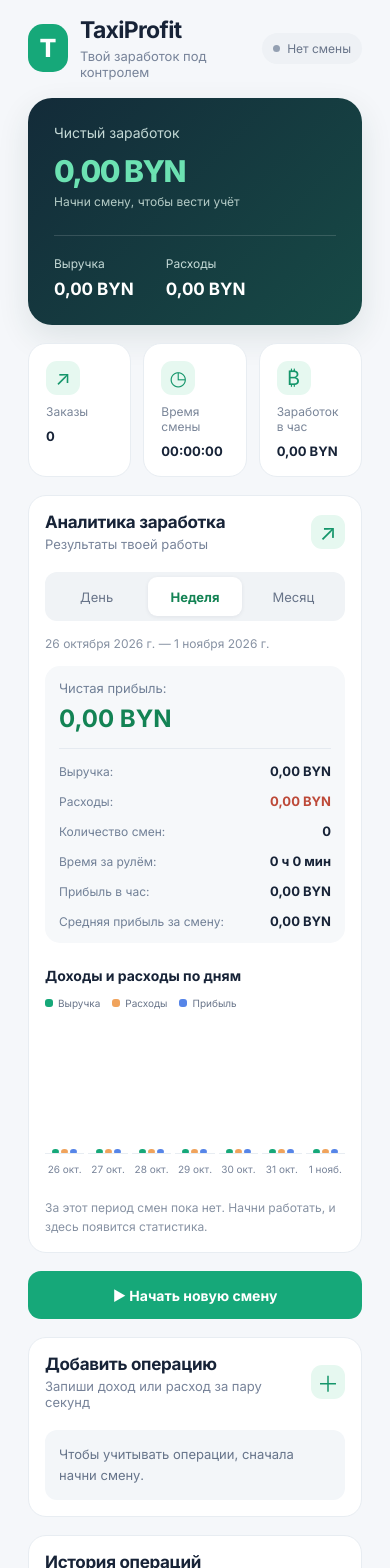
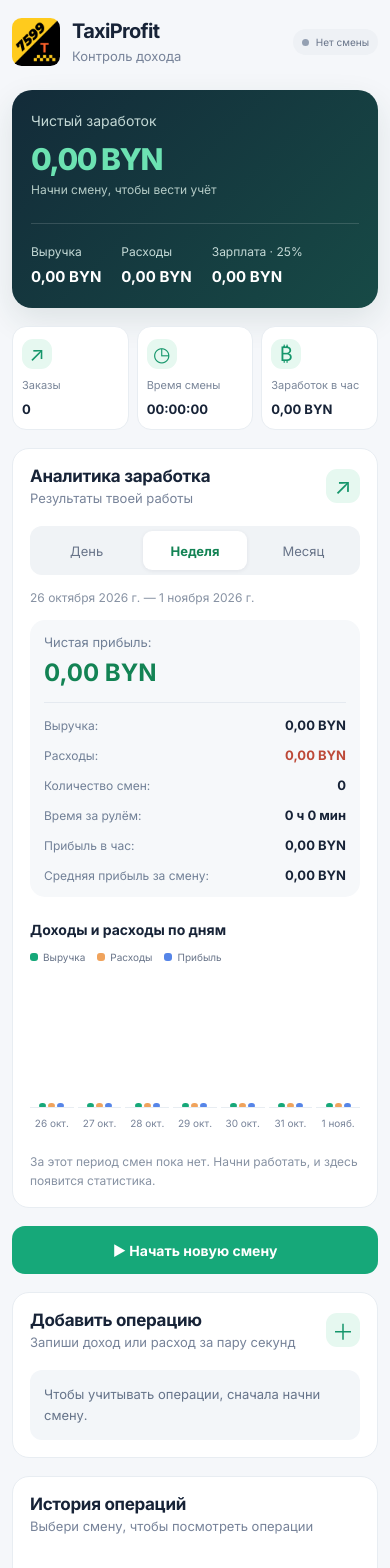
Before and after one commit to VictorKachin/taxi-profit, a React (Vite) app: page / in a window 390 px wide. Shown: the top 1568 px of the page. Built offline with nearby package versions, Linux system fonts and the light colour scheme.

Commit message:
add upgrade styles

```diff
--- a/src/App.css
+++ b/src/App.css
@@ -1,3 +1,7 @@
+/* ========================================
+   Старый СТИЛЬ
+   ======================================== */
+
 #root {
   min-height: 100vh;
 }
@@ -38,10 +42,17 @@
   width: 48px;
   height: 48px;
   border-radius: 15px;
-  background: #16a879;
+  /*background: #16a879;*/
   color: white;
   font-size: 25px;
   font-weight: 800;
+}
+
+.brand-icon-img {
+    width: 100%;
+    height: 100%;
+    object-fit: cover;
+    border-radius: 20%;
 }
 
 .brand h1,
@@ -621,309 +632,159 @@ footer {
   line-height: 1.6;
 }
 
+@media (max-width: 480px) {
+
+  .app-shell {
+    width: calc(100% - 24px);
+    padding-top: 18px;
+  }
+
+  .brand h1 {
+    font-size: 20px;
+  }
+
+  .brand p {
+    max-width: 150px;
+    line-height: 1.4;
+  }
+
+  .status {
+    padding: 7px 9px;
+    font-size: 10px;
+  }
+
+  .hero-card {
+    padding: 22px 19px;
+    border-radius: 20px;
+  }
+
+  .hero-stats {
+    gap: 20px;
+  }
+
+  .hero-stats strong {
+    font-size: 15px;
+  }
+
+  .metrics {
+    gap: 8px;
+  }
+
+  .metric-card {
+    padding: 12px 9px;
+    border-radius: 14px;
+  }
+
+  .metric-icon {
+    width: 30px;
+    height: 30px;
+  }
+
+  .metric-label {
+    font-size: 11px;
+  }
+
+  .panel {
+    padding: 17px;
+    border-radius: 17px;
+  }
+
   .shift-history {
     display: grid;
     gap: 12px;
   }
 
   .shift-history-item {
-  padding: 15px;
-  border: 1px solid #edf0f4;
+    padding: 16px;
+    border: 1px solid #e8edf2;
     border-radius: 15px;
-  background: #ffffff;
+    background: #fbfcfd;
   }
 
   .shift-history-top {
     display: flex;
-  align-items: center;
     justify-content: space-between;
+    align-items: flex-start;
     gap: 10px;
-  margin-bottom: 12px;
+  }
+
+  .shift-history-top > div {
+    display: grid;
+    gap: 6px;
   }
 
   .shift-history-top strong {
-  font-size: 13px;
+    font-size: 14px;
+  }
+
+  .shift-history-top > div > span {
+    color: #7a8699;
+    font-size: 12px;
+    line-height: 1.5;
   }
 
   .shift-badge {
-  display: inline-block;
-  padding: 5px 9px;
-  border-radius: 8px;
-  background: #e9f8f0;
+    padding: 6px 9px;
+    border-radius: 20px;
+    background: #e9edf2;
+    color: #637086;
+    font-size: 11px;
+    white-space: nowrap;
+  }
+
+  .shift-badge.ongoing {
+    background: #e1f8ed;
     color: #138354;
-  font-size: 10px;
-  font-weight: 700;
   }
 
   .shift-history-stats {
     display: grid;
-  grid-template-columns: repeat(2, minmax(0, 1fr));
-  gap: 12px;
+    grid-template-columns: repeat(3, minmax(0, 1fr));
+    gap: 8px;
+    margin-top: 18px;
+  }
+
+  .shift-history-stats > div {
+    display: grid;
+    align-content: start;
+    gap: 7px;
+    min-width: 0;
   }
 
   .shift-history-stats span {
-  display: block;
-  color: #8792a3;
+    color: #7a8699;
     font-size: 11px;
   }
 
   .shift-history-stats strong {
-  display: block;
-  margin-top: 5px;
     font-size: 13px;
     overflow-wrap: anywhere;
   }
 
   .shift-duration {
-  margin-top: 12px;
-  color: #687489;
+    margin-top: 15px;
+    padding-top: 12px;
+    border-top: 1px solid #e8edf2;
+    color: #7a8699;
     font-size: 12px;
   }
-
-/* ========================================
-   Аналитика
-   ======================================== */
-
-.analytics-panel {
-  overflow: hidden;
 }
 
-.analytics-tabs {
-  display: grid;
-  grid-template-columns: repeat(3, minmax(0, 1fr));
-  gap: 5px;
-  padding: 5px;
-  border-radius: 12px;
-  background: #f0f3f6;
-}
-
-.analytics-tabs button {
-  min-height: 39px;
-  padding: 8px 5px;
-  border: 0;
-  border-radius: 9px;
-  background: transparent;
-  color: #687489;
-  font-size: 13px;
-  cursor: pointer;
-}
-
-.analytics-tabs button.selected {
-  background: #ffffff;
-  color: #138354;
-  font-weight: 700;
-  box-shadow: 0 1px 4px #17233712;
-}
-
-.analytics-date {
-  margin: 15px 0;
-  color: #8792a3;
-  font-size: 12px;
-}
-
-.analytics-summary {
-  padding: 17px;
-  border-radius: 15px;
-  background: #f6f8fa;
-}
-
-.analytics-main-stat {
-  display: grid;
-  gap: 8px;
-  padding-bottom: 15px;
-  border-bottom: 1px solid #e5eaf0;
-}
-
-.analytics-main-stat span {
-  color: #718097;
-  font-size: 13px;
-}
-
-.analytics-main-stat strong {
-  font-size: 27px;
-  overflow-wrap: anywhere;
-}
-
-.analytics-stat-row {
-  display: flex;
-  justify-content: space-between;
-  align-items: baseline;
-  gap: 12px;
-  padding-top: 14px;
-}
-
-.analytics-stat-row span {
-  color: #718097;
-  font-size: 12px;
-}
-
-.analytics-stat-row strong {
-  font-size: 13px;
-  text-align: right;
-  overflow-wrap: anywhere;
-}
-
-.analytics-empty {
-  margin: 15px 0 0;
-  color: #8792a3;
-  font-size: 12px;
-  line-height: 1.6;
-}
-
-/* ========================================
-   График доходов, расходов и прибыли
-   Эти стили работают на всех экранах
-   ======================================== */
-
-.chart-title {
-  margin: 24px 0 13px;
-  font-size: 14px;
-}
-
-.chart-legend {
-  display: flex;
-  flex-wrap: wrap;
-  gap: 12px;
-  margin-bottom: 15px;
-}
-
-.chart-legend span {
-  display: inline-flex;
-  align-items: center;
-  gap: 5px;
-  color: #687489;
-  font-size: 10px;
-}
-
-.chart-legend i {
-  display: inline-block;
-  width: 8px;
-  height: 8px;
-  flex-shrink: 0;
-  border-radius: 3px;
-}
-
-.legend-income {
-  background: #16a879;
-}
-
-.legend-expenses {
-  background: #f0a35c;
-}
-
-.legend-profit {
-  background: #5685e8;
-}
-
-.chart-scroll {
-  display: block;
-  width: 100%;
-  overflow-x: auto;
-  padding-bottom: 8px;
-}
-
-.chart-grid {
-  display: grid;
-  grid-template-columns: repeat(7, minmax(0, 1fr));
-  gap: 8px;
-  min-width: 0;
-}
-
-.chart-grid.chart-month {
-  grid-template-columns: repeat(31, minmax(15px, 1fr));
-  min-width: 560px;
-}
-
-.chart-day {
-  display: flex;
-  min-width: 0;
-  flex-direction: column;
-  align-items: center;
-  gap: 9px;
-}
-
-.chart-bars {
-  display: flex;
-  align-items: flex-end;
-  justify-content: center;
-  gap: 3px;
-  width: 100%;
-  height: 130px;
-  min-height: 130px;
-  padding-top: 5px;
-  box-sizing: border-box;
-  border-bottom: 1px solid #e8edf2;
-}
-
-.chart-bar {
-  display: block;
-  flex: 0 0 10px;
-  min-width: 3px;
-  border-radius: 4px 4px 1px 1px;
-  transition: height 0.2s ease;
-}
-
-.bar-income {
-  background: #16a879;
-}
-
-.bar-expenses {
-  background: #f0a35c;
-}
-
-.bar-profit {
-  background: #5685e8;
-}
-
-.bar-negative-profit {
-  background: #d85c54;
-}
-
-.chart-day-label {
-  color: #778399;
-  font-size: 10px;
-  white-space: nowrap;
-}
-
-/* ========================================
-   Адаптация для мобильных экранов
-   Здесь только дополнительные настройки
-   ======================================== */
-
-@media (max-width: 480px) {
-  .app-shell {
-    padding: 16px 12px 28px;
-  }
-
-  .topbar {
-    margin-bottom: 18px;
-  }
-
-  .topbar h1 {
-    font-size: 23px;
-  }
-
-  .panel {
-    padding: 16px;
-    border-radius: 18px;
-  }
-
-  .profit-card {
-    padding: 20px;
-  }
-
-  .profit-card h2 {
-    font-size: 30px;
-  }
-
-  .stat-card {
+@media (max-width: 380px) {
+  .shift-history-item {
     padding: 12px;
   }
 
-  .stat-card strong {
-    font-size: 16px;
+  .shift-history-stats {
+    gap: 5px;
   }
 
+  .shift-history-stats strong {
+    font-size: 11px;
+  }
+}
+
+@media (max-width: 480px) {
   .analytics-summary {
     padding: 14px;
   }
@@ -948,3 +809,104 @@ footer {
     flex-basis: 7px;
   }
 }
+
+
+
+
+/* История смен: единый стиль карточек для всех размеров экрана */
+.shift-history {
+  display: grid;
+  gap: 12px;
+}
+
+.shift-history-item {
+  min-width: 0;
+  padding: 16px;
+  border: 1px solid #e8edf2;
+  border-radius: 15px;
+  background: #fbfcfd;
+}
+
+.shift-history-top {
+  display: flex;
+  justify-content: space-between;
+  align-items: flex-start;
+  gap: 10px;
+}
+
+.shift-history-top > div {
+  display: grid;
+  gap: 6px;
+  min-width: 0;
+}
+
+.shift-history-top strong {
+  font-size: 14px;
+}
+
+.shift-history-top > div > span {
+  color: #7a8699;
+  font-size: 12px;
+  line-height: 1.5;
+}
+
+.shift-badge {
+  flex-shrink: 0;
+  padding: 6px 9px;
+  border-radius: 20px;
+  background: #e9edf2;
+  color: #637086;
+  font-size: 11px;
+  white-space: nowrap;
+}
+
+.shift-badge.ongoing {
+  background: #e1f8ed;
+  color: #138354;
+}
+
+.shift-history-stats {
+  display: grid;
+  grid-template-columns: repeat(3, minmax(0, 1fr));
+  gap: 8px;
+  margin-top: 18px;
+}
+
+.shift-history-stats > div {
+  display: grid;
+  align-content: start;
+  gap: 7px;
+  min-width: 0;
+}
+
+.shift-history-stats span {
+  color: #7a8699;
+  font-size: 11px;
+}
+
+.shift-history-stats strong {
+  font-size: 13px;
+  overflow-wrap: anywhere;
+}
+
+.shift-duration {
+  margin-top: 15px;
+  padding-top: 12px;
+  border-top: 1px solid #e8edf2;
+  color: #7a8699;
+  font-size: 12px;
+}
+
+@media (max-width: 380px) {
+  .shift-history-item {
+    padding: 12px;
+  }
+
+  .shift-history-stats {
+    gap: 5px;
+  }
+
+  .shift-history-stats strong {
+    font-size: 11px;
+  }
+}
--- a/src/App.tsx
+++ b/src/App.tsx
@@ -1,4 +1,5 @@
 import { useEffect, useState, type FormEvent } from 'react'
+import logo from './assets/7599.png'
 import './App.css'
 
 type OperationType = 'income' | 'expense'
@@ -26,7 +27,7 @@ const LEGACY_STORAGE_KEY = 'taxiprofit-operations'
 
 const expenseCategories = ['Топливо', 'Комиссия агрегатора', 'Мойка', 'Парковка', 'Прочее']
 
-const incomeCategories = ['Заказ', 'Чаевые', 'Бонус', 'Прочее']
+const incomeCategories = ['Заказ', 'Бонус', 'Прочее']
 
 function formatMoney(amount: number) {
   return new Intl.NumberFormat('ru-RU', {
@@ -140,6 +141,8 @@ function App() {
     .reduce((sum, operation) => sum + operation.amount, 0)
 
   const profit = income - expenses
+  // Зарплата считается от общей выручки до вычета расходов.
+  const salary = income * 0.25
 
   const orderCount = operations.filter(
     operation => operation.type === 'income' && operation.category === 'Заказ'
@@ -243,6 +246,7 @@ function App() {
       })
     )
 
+
     const dayIncome = dayOperations
       .filter(operation => operation.type === 'income')
       .reduce((sum, operation) => sum + operation.amount, 0)
@@ -342,10 +346,12 @@ function App() {
     <main className='app-shell'>
       <header className='topbar'>
         <div className='brand'>
-          <div className='brand-icon'>T</div>
+          <div className='brand-icon'>
+            <img className='brand-icon-img' src={logo} alt="logo" />
+          </div>
           <div>
             <h1>TaxiProfit</h1>
-            <p>Твой заработок под контролем</p>
+            <p>Контроль дохода</p>
           </div>
         </div>
 
@@ -374,6 +380,10 @@ function App() {
           <div>
             <span>Расходы</span>
             <strong>{formatMoney(expenses)}</strong>
+          </div>
+          <div>
+            <span>Зарплата · 25%</span>
+            <strong>{formatMoney(salary)}</strong>
           </div>
         </div>
       </section>
@@ -624,6 +634,7 @@ function App() {
         )}
       </section>
 
+
       <section className='panel'>
         <div className='section-heading'>
           <div>
```
Also changed, not shown: src/assets/7599.png (added), 1 other file (tests, documents, lock files or other folders). Lines whose indentation alone changed are shown as unchanged.
